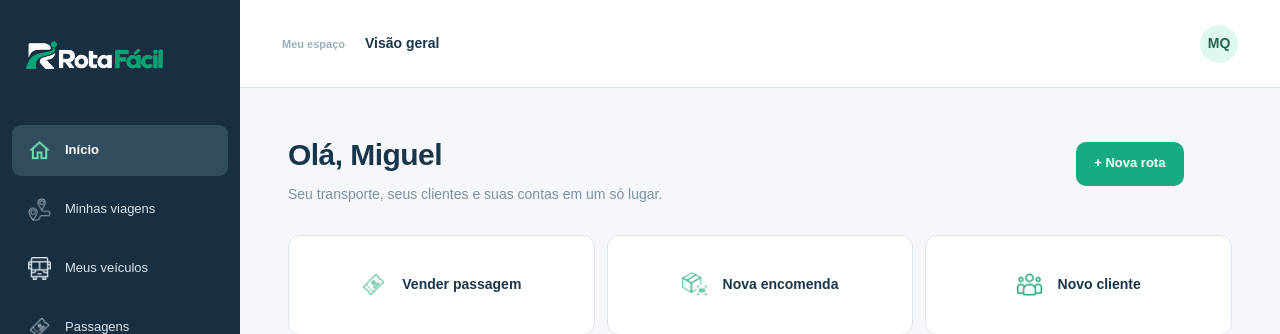
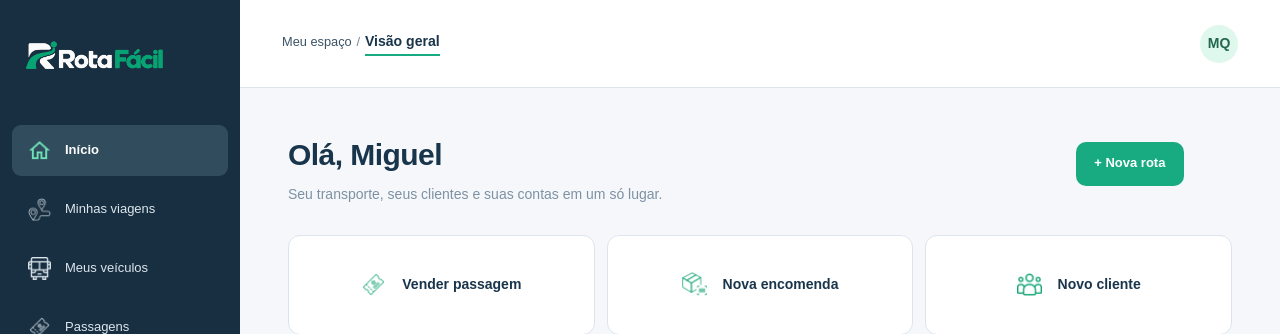
Before and after one commit to gabinaiare/RotaFacil, a Laravel app: page /inicio in a window 1280 px wide. Shown: the top 334 px of the page. Run offline with Laravel 12, Linux system fonts and the light colour scheme; a user stored in the database is signed in; data comes from the database, SQL or seed files in the repository.

Commit message:
fix(ui): trilha Meu espaço / página e ajustes no login

```diff
--- a/backend/public/css/laravel.css
+++ b/backend/public/css/laravel.css
@@ -79,3 +79,39 @@ button.botao {
 
 .link-meu-espaco { color: inherit; text-decoration: none; cursor: pointer; display: inline-block; }
 .link-meu-espaco:hover small { text-decoration: underline; }
+/* Trilha: Meu espaço / Página */
+.barra-superior > .trilha-pagina {
+    display: flex;
+    flex-direction: row;
+    align-items: baseline;
+    justify-content: flex-start;
+    flex-wrap: nowrap;
+    gap: 0;
+    width: auto;
+    min-width: 0;
+}
+
+.barra-superior > .trilha-pagina .link-meu-espaco {
+    font-size: .8rem;
+    font-weight: 500;
+    color: inherit;
+    opacity: .85;
+    text-decoration: none;
+    margin: 0;
+    padding: 0;
+}
+.barra-superior > .trilha-pagina .link-meu-espaco:hover { opacity: 1; text-decoration: underline; }
+
+.barra-superior > .trilha-pagina .separador-trilha {
+    font-size: .8rem;
+    margin: 0 .3rem;
+    opacity: .6;
+}
+
+.barra-superior > .trilha-pagina .pagina-atual {
+    font-size: .88rem;
+    font-weight: 700;
+    margin: 0;
+    padding: 0 0 1px;
+    border-bottom: 2px solid #18aa80;
+}
--- a/backend/resources/views/layouts/app.blade.php
+++ b/backend/resources/views/layouts/app.blade.php
@@ -52,10 +52,12 @@
 
         <header class="barra-superior">
             <a class="botao-menu" href="#menu" aria-label="Abrir menu"><span></span><span></span><span></span></a>
-            <div>
-            <a class="link-meu-espaco" href="{{ route('dashboard') }}"><small>Meu espaço</small></a>
-            <strong>@yield('titulo')</strong>
-            </div>
+
+            <div class="trilha-pagina">
+            <a class="link-meu-espaco" href="{{ route('dashboard') }}">Meu espaço</a>
+            <span class="separador-trilha" aria-hidden="true">/</span>
+         <strong class="pagina-atual" aria-current="page">@yield('titulo')</strong>
+        </div>
 
             <details class="conta-cabecalho">
                 <summary class="avatar" aria-label="Abrir opções da conta de {{ $usuario->name }}" @if ($usuario->foto_url) style="background:url('{{ $usuario->foto_url }}') center/cover;color:transparent" @endif>{{ $usuario->iniciais }}</summary>
```
